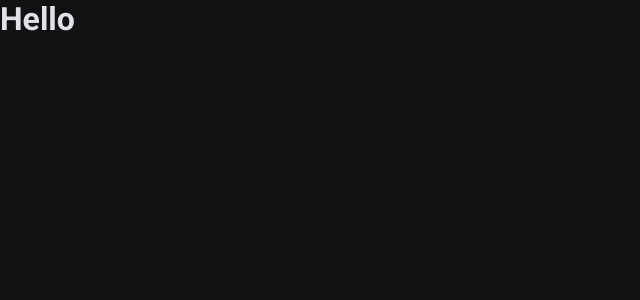
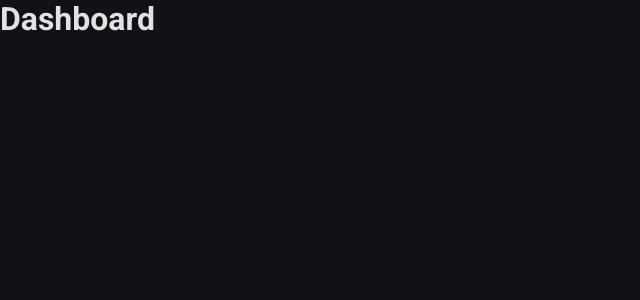
Before and after one commit to helitonoliveiraa/nlw-heat-frontend-web, a React (Vite) app: page / in a window 1280 px wide. Shown: the top 300 px of the page, without its empty margins (0-640 px from the left). Built offline with nearby package versions, Linux system fonts and the light colour scheme.

Commit message:
chore: reconfig global style

```diff
--- a/src/App.tsx
+++ b/src/App.tsx
@@ -1,8 +1,12 @@
+import { Dashboard } from './pages/dashboard';
+
+import GlobalStyles from './styles/global';
+
 export function App() {
-
   return (
-    <div className="App">
-      <h1>Hello</h1>
-    </div>
-  )
+    <>
+      <GlobalStyles />
+      <Dashboard />
+    </>
+  );
 }
--- a/src/main.tsx
+++ b/src/main.tsx
@@ -2,11 +2,11 @@ import React from 'react';
 import ReactDOM from 'react-dom';
 import { App } from './App';
 
-import './styles/global.scss';
-
 ReactDOM.render(
   <React.StrictMode>
-    <App />
+    <>
+      <App />
+    </>
   </React.StrictMode>,
   document.getElementById('root'),
 );
--- /dev/null
+++ b/src/pages/dashboard.tsx
@@ -0,0 +1,3 @@
+export function Dashboard() {
+  return <h1>Dashboard</h1>;
+}
--- a/src/styles/global.scss
+++ /dev/null
@@ -1,57 +0,0 @@
-* {
-  margin: 0;
-  padding: 0;
-  box-sizing: border-box;
-}
-
-:root {
-  --white: #FFFFFF;
-
-  --gray-100:  #E1E1E6;
-  --gray-150: #C4C4CC;
-  --gray-400: #8D8D99;
-  --gray-900: #29292E;
-
-  --blak-700: #202024;
-  --blak-800: #121214;
-  --blak-900: #09090A;
-
-  --yellow-400: #FFCD1E;
-  --orange-500: #FF7A29;
-  --pink-500: #FF008E;
-  --green-500: #1B873F;
-}
-
-html {
-  font-size: 62.5%; /* 1rem to equal 10px */
-
-  @media (max-width: 1080px) {
-    & {
-      font-size: 56.25%; /* 0.9rem to equal 9px */
-    }
-  }
-
-  @media (max-width: 720px) {
-    & {
-      font-size: 50%; /* 0.8rem to equal 8px */
-    }
-  }
-}
-
-body {
-  background: var(--blak-800);
-  color: var(--gray-100);
-}
-
-body, input, textarea, select, button {
-  font: 400 1.6rem "Roboto", sans-serif;
-}
-
-button {
-  cursor: pointer;
-}
-
-a {
-  color: inherit;
-  text-decoration: none;
-}
--- /dev/null
+++ b/src/styles/global.ts
@@ -0,0 +1,61 @@
+import { createGlobalStyle } from 'styled-components';
+
+export default createGlobalStyle`
+  * {
+    margin: 0;
+    padding: 0;
+    box-sizing: border-box;
+  }
+
+  :root {
+    --white: #FFFFFF;
+
+    --gray-100:  #E1E1E6;
+    --gray-150: #C4C4CC;
+    --gray-400: #8D8D99;
+    --gray-900: #29292E;
+
+    --blak-700: #202024;
+    --blak-800: #121214;
+    --blak-900: #09090A;
+
+    --yellow-400: #FFCD1E;
+    --orange-500: #FF7A29;
+    --pink-500: #FF008E;
+    --green-500: #1B873F;
+  }
+
+  html {
+    font-size: 62.5%; /* 1rem to equal 10px */
+
+    @media (max-width: 1080px) {
+      & {
+        font-size: 56.25%; /* 0.9rem to equal 9px */
+      }
+    }
+
+    @media (max-width: 720px) {
+      & {
+        font-size: 50%; /* 0.8rem to equal 8px */
+      }
+    }
+  }
+
+  body {
+    background: var(--blak-800);
+    color: var(--gray-100);
+  }
+
+  body, input, textarea, select, button {
+    font: 400 1.6rem "Roboto", sans-serif;
+  }
+
+  button {
+    cursor: pointer;
+  }
+
+  a {
+    color: inherit;
+    text-decoration: none;
+  }
+`;
```
Also changed, not shown: src/assets/dashboard-img.png (added).
